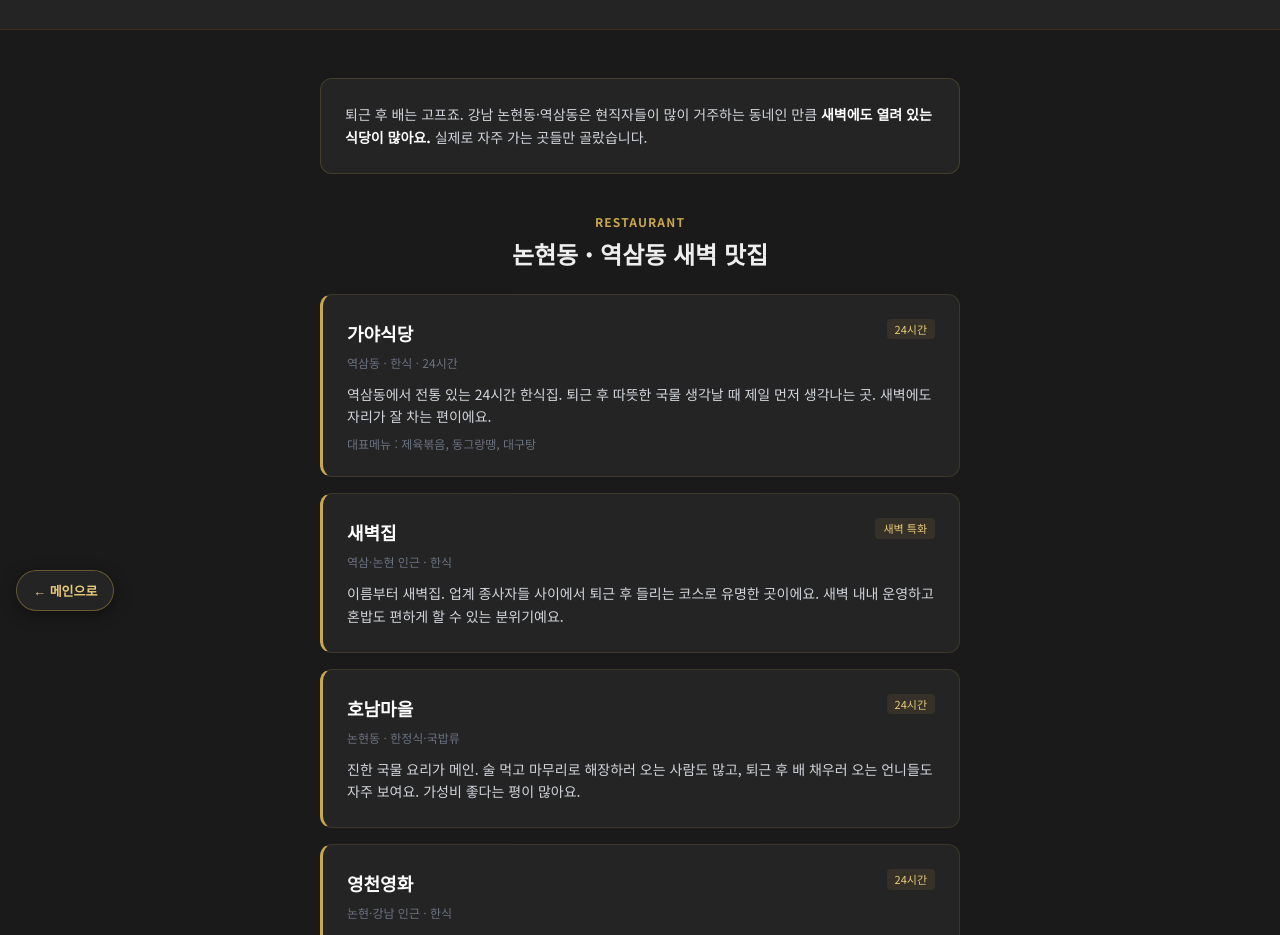
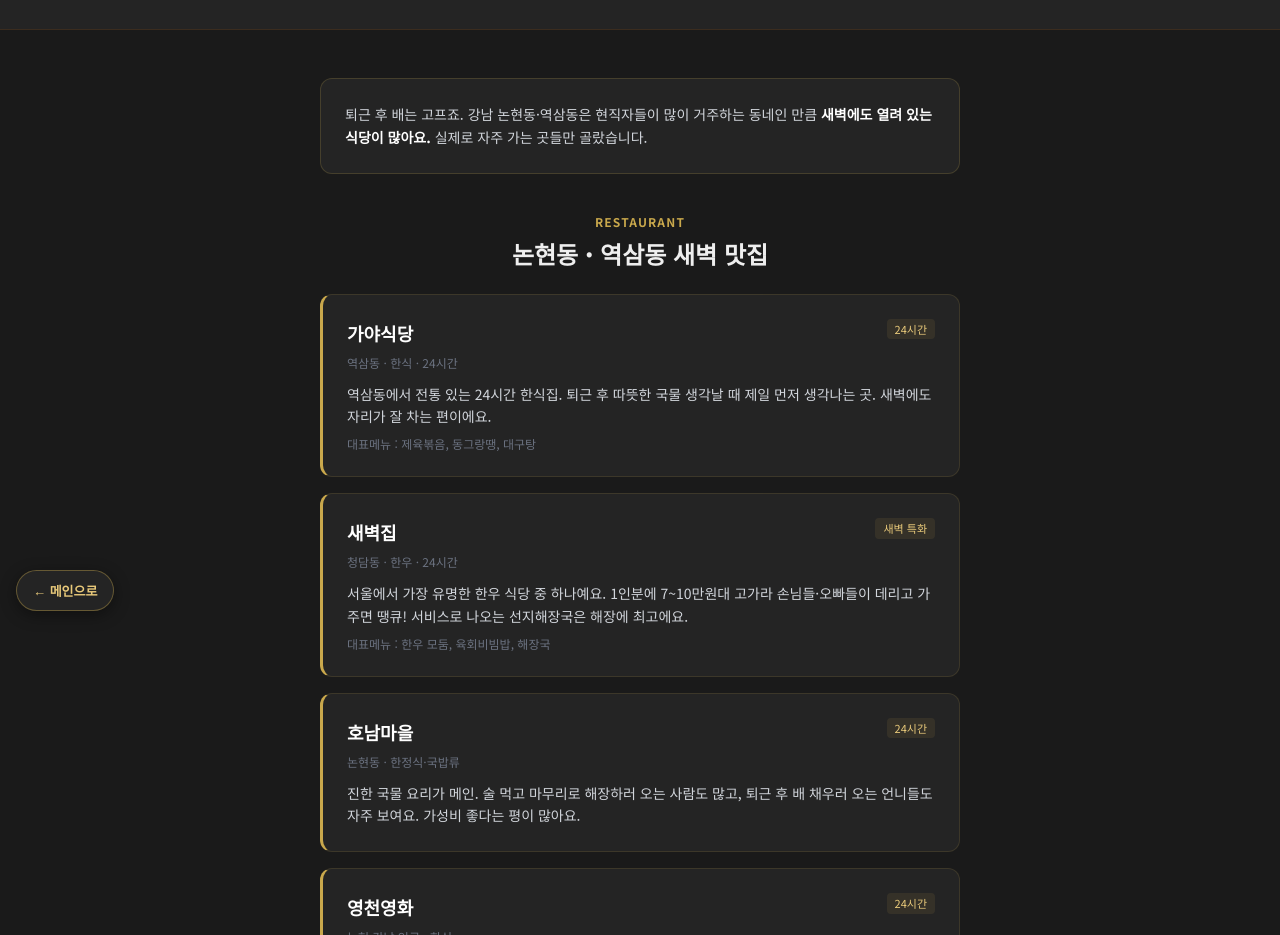
Before and after one commit to cyibest96-art/Dalto-girls-apply, a plain HTML site: page restaurant.html in a window 1280 px wide. Shown: the part 165-1100 px from the top of the page. Drawn offline with nearby package versions, Linux system fonts and the light colour scheme.

Commit message:
restaurant: 새벽집 청담동 한우식당으로 수정, 대표메뉴 추가

```diff
--- a/restaurant.html
+++ b/restaurant.html
@@ -78,8 +78,9 @@
             <p class="font-black text-white text-lg">새벽집</p>
             <span class="tag">새벽 특화</span>
           </div>
-          <p class="text-gray-500 text-xs mb-3">역삼·논현 인근 · 한식</p>
-          <p class="text-gray-300 text-sm leading-relaxed">이름부터 새벽집. 업계 종사자들 사이에서 퇴근 후 들리는 코스로 유명한 곳이에요. 새벽 내내 운영하고 혼밥도 편하게 할 수 있는 분위기예요.</p>
+          <p class="text-gray-500 text-xs mb-3">청담동 · 한우 · 24시간</p>
+          <p class="text-gray-300 text-sm leading-relaxed">서울에서 가장 유명한 한우 식당 중 하나예요. 1인분에 7~10만원대 고가라 손님들·오빠들이 데리고 가주면 땡큐! 서비스로 나오는 선지해장국은 해장에 최고에요.</p>
+          <p class="text-gray-500 text-xs mt-2">대표메뉴 : 한우 모둠, 육회비빔밥, 해장국</p>
         </div>
 
         <div class="restaurant-card rounded-xl p-6">
```
